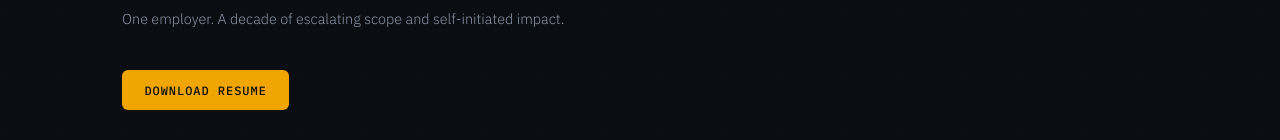
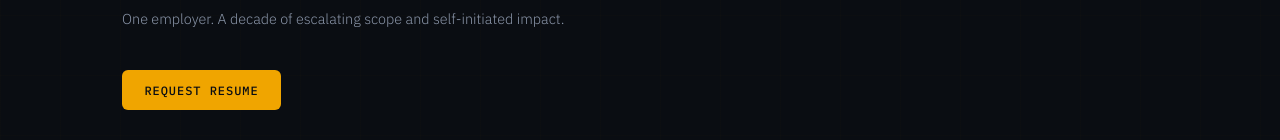
Before and after one commit to PatrickBLucas/Portfolio, a React (Create React App) app: page / in a window 1280 px wide. Both pictures are taken after a click on the button "EXPERIENCE". Shown: the part 345-485 px from the top of the page. Built offline with nearby package versions, Linux system fonts and the light colour scheme.

Commit message:
took master resume off experience

```diff
--- a/src/components/Experience.jsx
+++ b/src/components/Experience.jsx
@@ -63,14 +63,13 @@ export default function Experience() {
       <h2 className="section-title">Experience</h2>
       <p className="section-subtitle">One employer. A decade of escalating scope and self-initiated impact.</p>
 
-      {/* Download button */}
+      {/* Contact prompt */}
       <div style={{ marginBottom: '2rem' }}>
         <a
           className="btn-primary"
-          href="https://github.com/PatrickBLucas/Portfolio/raw/main/public/Patrick_Lucas_Master_Resume.pdf"
-          download="Patrick_Lucas_Master_Resume.pdf"
+          href="mailto:patrick.b.lucas@gmail.com"
         >
-          Download Resume
+          Request Resume
         </a>
       </div>
 
```
